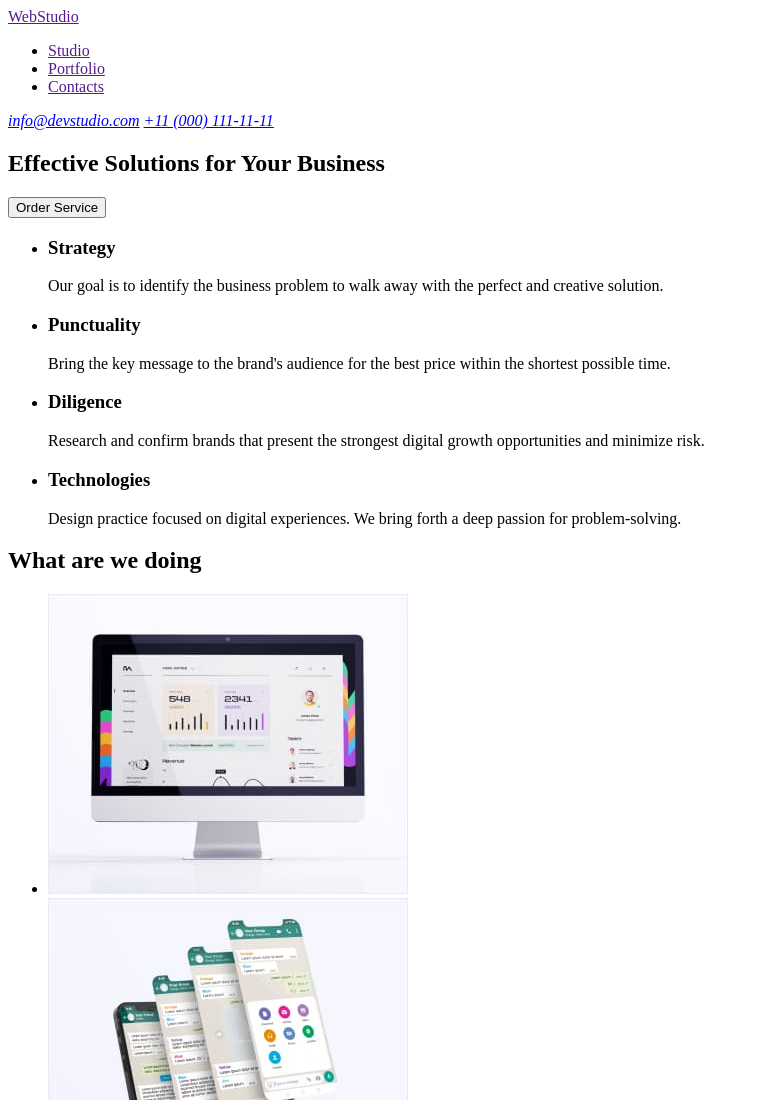
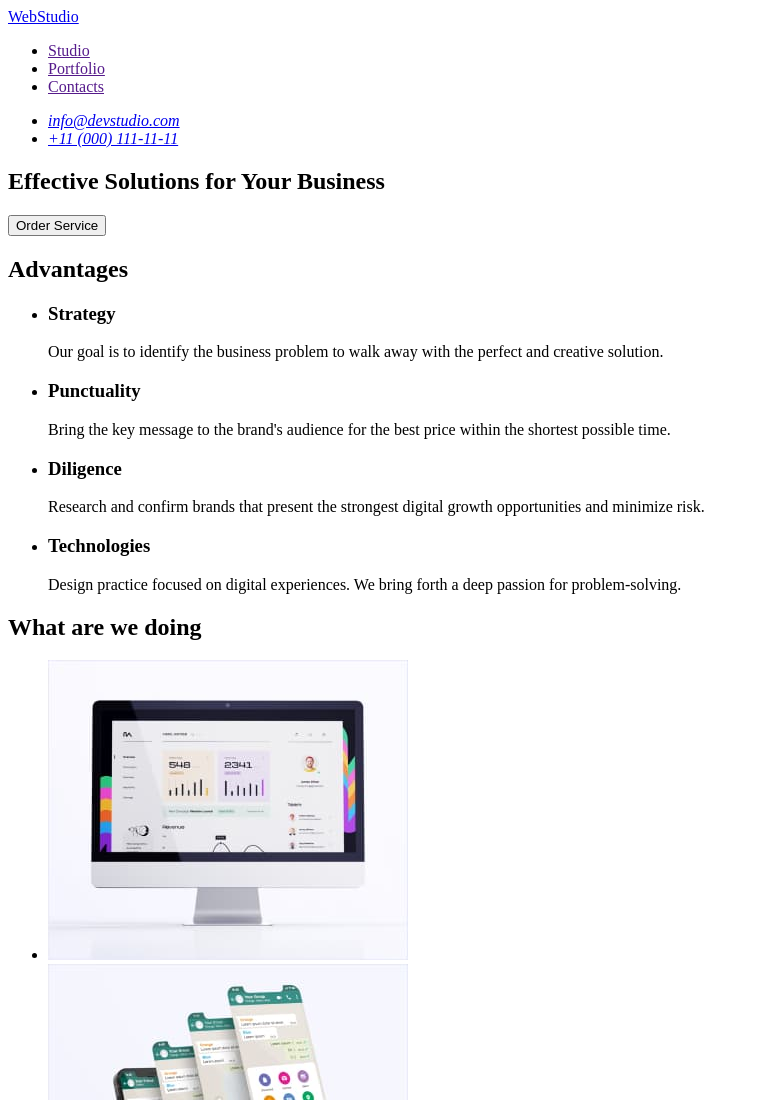
Before and after one commit to DubovikovDenys/goit-markup-hw-01, a plain HTML site: page index.html in a window 1280 px wide. Shown: the top 1100 px of the page, without its empty margins (0-759 px from the left). Drawn offline with Linux system fonts and the light colour scheme.

Commit message:
next update index.html

```diff
--- a/index.html
+++ b/index.html
@@ -10,7 +10,7 @@
     <header>
       <!-- navigation -->
       <nav>
-        <a href="">WebStudio</a>
+        <a href="./index.html">WebStudio</a>
         <ul>
           <li>
             <a href="">Studio</a>
@@ -25,8 +25,10 @@
       </nav>
       <!-- adress -->
       <address>
-        <a href="mailto:info@devstudio.com">info@devstudio.com</a>
-        <a href="tel:+110001111111">+11 (000) 111-11-11</a>
+        <ul>
+          <li><a href="mailto:info@devstudio.com">info@devstudio.com</a></li>
+          <li><a href="tel:+110001111111">+11 (000) 111-11-11</a></li>
+        </ul>
       </address>
     </header>
     <!-- main content -->
@@ -37,6 +39,7 @@
         <button type="button">Order Service</button>
       </section>
       <!-- advantages -->
+      <h2>Advantages</h2>
       <section>
         <ul>
           <li>
@@ -148,7 +151,7 @@
     </main>
     <!-- footer -->
     <footer>
-      <a href="">WebStudio</a>
+      <a href="./index.html">WebStudio</a>
       <p>
         Increase the flow of customers and sales for your business with digital
         marketing & growth solutions.
```
